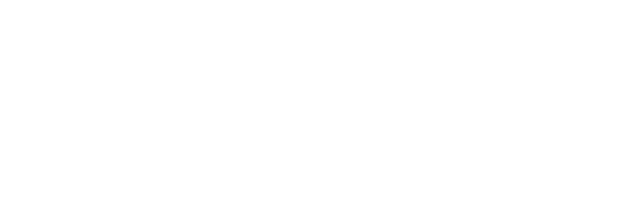
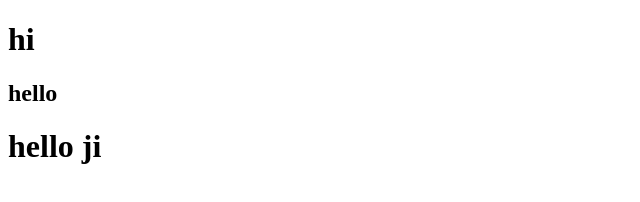
Before and after one commit to sippu0407/javascript, a plain HTML site: page index.html in a window 1280 px wide. Shown: the whole page, without its empty margins (0-640 px from the left). Drawn offline with Linux system fonts and the light colour scheme.

Commit message:
lec 1,2,3 demo

```diff
--- a/index.html
+++ b/index.html
@@ -7,6 +7,13 @@
     <title>Document</title>
 </head>
 <body>
+    <div name="parent">
+        <h1 class="hi" onclick="alertDena()">hi
+            <h2 id="hello">hello</h2>
+        </h1>
+    </div>
+    <h1>hello ji</h1>
 
 </body>
+<script src="/js/lec1.js"></script>
 </html>
--- /dev/null
+++ b/js/lec1.js
@@ -0,0 +1,4 @@
+"use strict";
+function alertDena(){
+    alert("mat click kar bsdk");
+}
```
